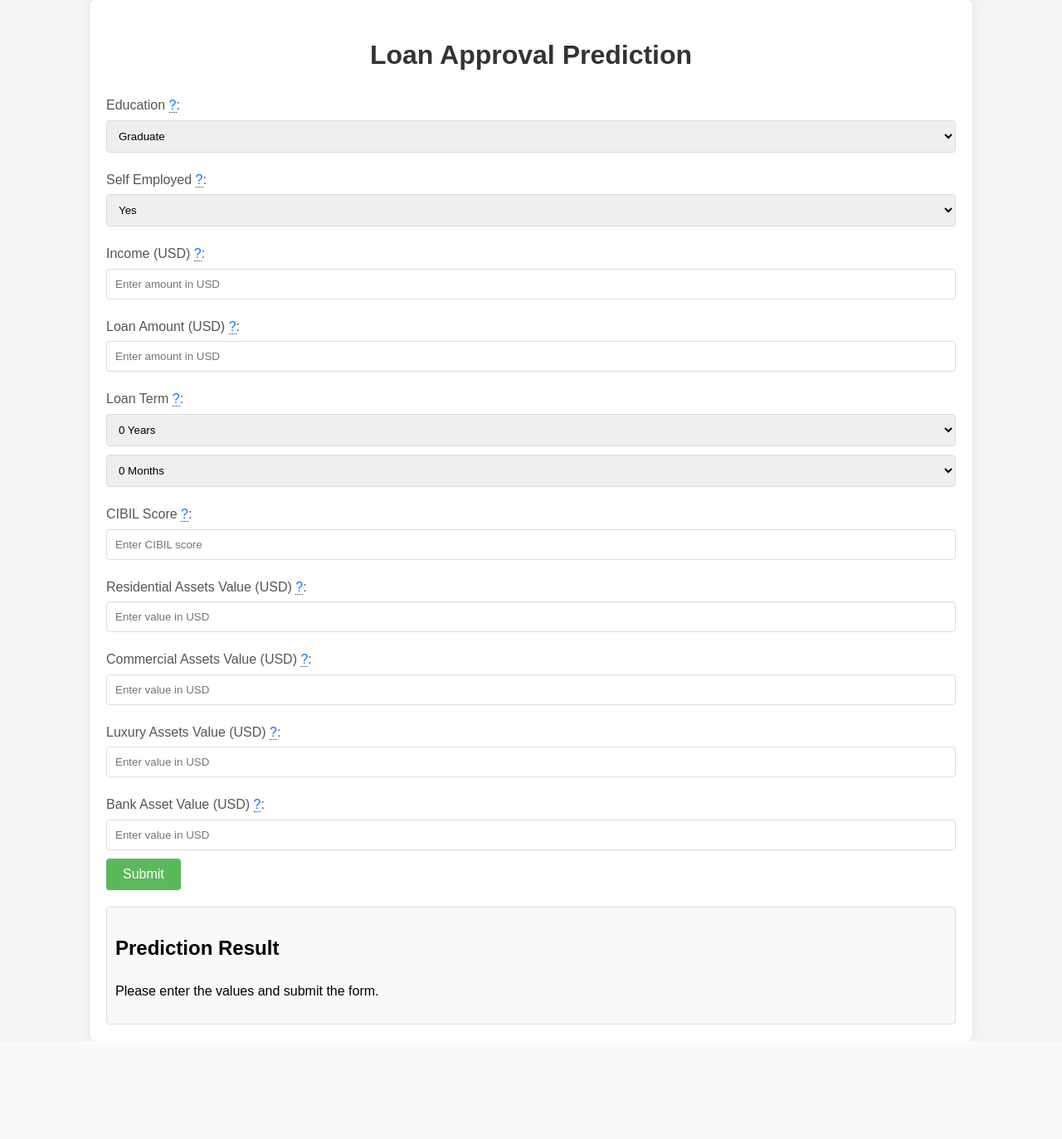
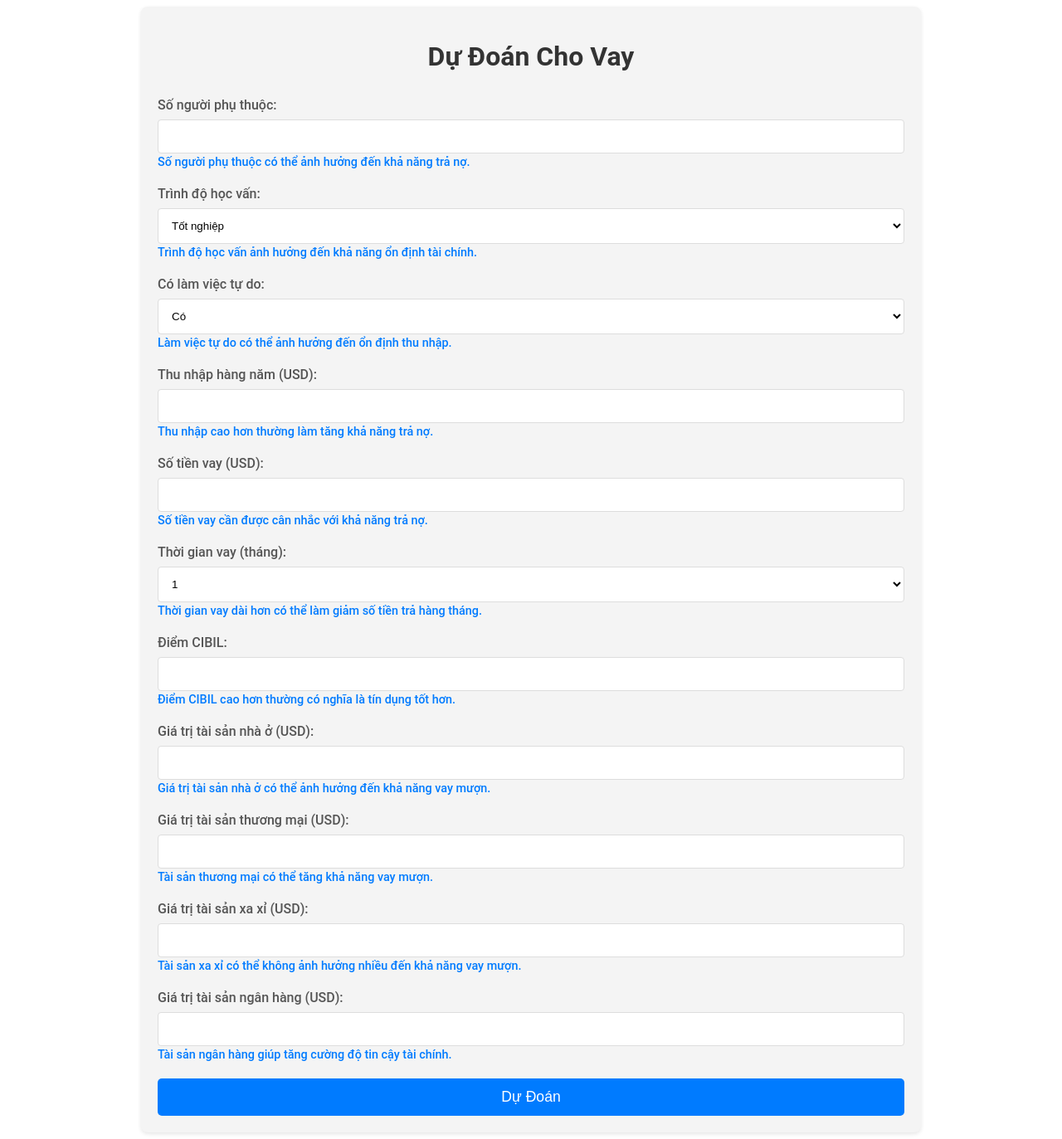
Before and after one commit to XIILO/Logicstic_Regression_Machine_Learning---Group-10, a Flask app: page / in a window 1280 px wide. Shown: the whole page at 83% size. Before the commit the page ends 1255 px from the top, so only its background shows below. Run offline with Flask 3, Linux system fonts and the light colour scheme; parts of the project's set-up code (start-up, migrations or seed data) failed here and were passed over.

Commit message:
Optimize Algorythm and Re_Organize Funcions

```diff
--- a/Static/style.css
+++ b/Static/style.css
@@ -1,88 +1,112 @@
-/* Cài đặt font và căn chỉnh chung */
-body {
-    font-family: Arial, sans-serif;
-    line-height: 1.6;
-    margin: 0;
-    padding: 0;
+/* Căn chỉnh container */
+.container {
+    width: 80%;
+    max-width: 900px;
+    margin: 0 auto;
+    padding: 20px;
+    font-family: 'Roboto', sans-serif;
     background-color: #f4f4f4;
+    border-radius: 8px;
+    box-shadow: 0 2px 5px rgba(0, 0, 0, 0.1);
 }
 
-/* Container chính */
-.container {
-    width: 80%;
-    margin: auto;
-    overflow: hidden;
-    padding: 20px;
-    background: #fff;
-    border-radius: 8px;
-    box-shadow: 0 0 10px rgba(0, 0, 0, 0.1);
+/* Tiêu đề chính */
+h1 {
+    text-align: center;
+    margin-bottom: 30px;
+    color: #333;
+    font-size: 2em;
+    font-weight: 600;
 }
 
-/* Tiêu đề */
-h1 {
-    text-align: center;
-    color: #333;
+/* Căn chỉnh form-group */
+.form-group {
+    margin-bottom: 20px;
 }
 
-/* Các nhãn và input */
+/* Nhãn */
 label {
     display: block;
-    margin: 10px 0 5px;
+    font-weight: 500;
+    margin-bottom: 8px;
     color: #555;
 }
 
-/* Selectbox và input */
-select, input[type="text"] {
+/* Input và select */
+input[type="text"],
+input[type="number"],
+select {
     width: 100%;
-    padding: 10px;
-    margin-bottom: 10px;
+    padding: 12px;
+    box-sizing: border-box;
     border: 1px solid #ddd;
     border-radius: 4px;
-    box-sizing: border-box;
+    background-color: #fff;
+    transition: border-color 0.3s, box-shadow 0.3s;
 }
 
-/* Button */
+input[type="text"]:focus,
+input[type="number"]:focus,
+select:focus {
+    border-color: #007bff;
+    box-shadow: 0 0 5px rgba(0, 123, 255, 0.3);
+    outline: none;
+}
+
+/* Tooltip */
+.tooltip {
+    display: inline-block;
+    position: relative;
+    cursor: pointer;
+    color: #007bff;
+    font-size: 0.9em;
+    font-weight: 500;
+}
+
+.tooltip::after {
+    content: attr(data-tooltip);
+    position: absolute;
+    bottom: 125%;
+    left: 50%;
+    transform: translateX(-50%);
+    background-color: #333;
+    color: #fff;
+    padding: 8px;
+    border-radius: 4px;
+    white-space: nowrap;
+    opacity: 0;
+    visibility: hidden;
+    transition: opacity 0.3s, visibility 0.3s;
+    font-size: 0.8em;
+    max-width: 250px;
+    text-align: center;
+}
+
+.tooltip:hover::after {
+    opacity: 1;
+    visibility: visible;
+}
+
+/* Nút submit */
 button {
-    background: #5cb85c;
-    color: #fff;
+    display: block;
+    width: 100%;
+    padding: 12px;
+    background-color: #007bff;
     border: none;
-    padding: 10px 20px;
-    border-radius: 4px;
+    color: white;
+    font-size: 1.1em;
     cursor: pointer;
-    font-size: 16px;
+    border-radius: 5px;
+    transition: background-color 0.3s, transform 0.3s;
 }
 
 button:hover {
-    background: #4cae4c;
+    background-color: #0056b3;
+    transform: translateY(-2px);
 }
 
-/* Kết quả dự đoán */
-.result {
-    margin-top: 20px;
-    padding: 10px;
-    background: #f9f9f9;
-    border: 1px solid #ddd;
-    border-radius: 4px;
+button:active {
+    background-color: #004494;
+    transform: translateY(0);
 }
-
-/* Chú thích */
-span[title] {
-    cursor: help;
-    border-bottom: 1px dotted #333;
-    color: #007bff;
-}
-
-span[title]:hover::after {
-    content: attr(title);
-    position: absolute;
-    background: #333;
-    color: #fff;
-    padding: 5px;
-    border-radius: 4px;
-    white-space: nowrap;
-    font-size: 12px;
-    top: 100%;
-    left: 0;
-    z-index: 1000;
-    box-shadow: 0 0 6px rgba(0, 0, 0, 0.1);
-}
--- a/Templates/index.html
+++ b/Templates/index.html
@@ -1,119 +1,130 @@
 <!DOCTYPE html>
-<html lang="en">
+<html lang="vi">
 <head>
     <meta charset="UTF-8">
     <meta name="viewport" content="width=device-width, initial-scale=1.0">
-    <title>Loan Approval Form</title>
-    <link rel="stylesheet" href="/static/style.css">
-    <script src="https://code.jquery.com/jquery-3.6.0.min.js"></script>
+    <title>Dự Đoán Cho Vay</title>
+    <link rel="stylesheet" href="{{ url_for('static', filename='style.css') }}">
+    <script>
+        function formatNumber(input) {
+            let value = input.value.replace(/,/g, '');
+            if (!isNaN(value)) {
+                input.value = parseFloat(value).toLocaleString('en-US');
+            }
+        }
+
+        function removeNonNumeric(input) {
+            input.value = input.value.replace(/[^0-9.,]/g, '');
+        }
+
+        document.addEventListener('DOMContentLoaded', () => {
+            const currencyInputs = document.querySelectorAll(
+                'input[type="text"][name="income_annum"], ' +
+                'input[name="loan_amount"], ' +
+                'input[name="residential_assets_value"], ' +
+                'input[name="commercial_assets_value"], ' +
+                'input[name="luxury_assets_value"], ' +
+                'input[name="bank_asset_value"]'
+            );
+
+            currencyInputs.forEach(input => {
+                input.addEventListener('input', () => {
+                    removeNonNumeric(input);
+                    formatNumber(input);
+                });
+            });
+        });
+
+        function submitForm(event) {
+            event.preventDefault(); // Ngăn chặn việc gửi biểu mẫu theo cách mặc định
+
+            const formData = new FormData(event.target);
+            fetch('/predict', {
+                method: 'POST',
+                body: formData
+            })
+            .then(response => response.text())
+            .then(data => {
+                document.getElementById('result').innerHTML = data;
+            })
+            .catch(error => {
+                console.error('Lỗi:', error);
+            });
+        }
+    </script>
 </head>
 <body>
     <div class="container">
-        <h1>Loan Approval Prediction</h1>
-        <form id="loanForm">
-            <!-- Selectbox cho các cột có lựa chọn có/không -->
-            <label for="education">Education <span title="Level of education: 1 = Graduate, 0 = Not Graduate">?</span>:</label>
-            <select id="education" name="education">
-                <option value="1">Graduate</option>
-                <option value="0">Not Graduate</option>
-            </select>
-
-            <label for="self_employed">Self Employed <span title="Employment status: 1 = Yes, 0 = No">?</span>:</label>
-            <select id="self_employed" name="self_employed">
-                <option value="1">Yes</option>
-                <option value="0">No</option>
-            </select>
-
-            <label for="income_annum">Income (USD) <span title="Annual income of the applicant">?</span>:</label>
-            <input type="text" id="income_annum" name="income_annum" placeholder="Enter amount in USD">
-
-            <label for="loan_amount">Loan Amount (USD) <span title="Total loan amount requested">?</span>:</label>
-            <input type="text" id="loan_amount" name="loan_amount" placeholder="Enter amount in USD">
-
-            <label for="loan_term">Loan Term <span title="Term of the loan in months">?</span>:</label>
-            <div class="loan-term">
-                <select id="loan_year" name="loan_year">
-                    <option value="0">0 Years</option>
-                    <option value="1">1 Year</option>
-                    <option value="2">2 Years</option>
-                    <option value="3">3 Years</option>
-                    <option value="4">4 Years</option>
-                    <option value="5">5 Years</option>
-                    <option value="6">6 Years</option>
-                    <option value="7">7 Years</option>
-                    <option value="8">8 Years</option>
-                    <option value="9">9 Years</option>
-                    <option value="10">10 Years</option>
+        <h1>Dự Đoán Cho Vay</h1>
+        <form onsubmit="submitForm(event)">
+            <div class="form-group">
+                <label for="no_of_dependents">Số người phụ thuộc:</label>
+                <input type="number" id="no_of_dependents" name="no_of_dependents" required>
+                <span class="tooltip">Số người phụ thuộc có thể ảnh hưởng đến khả năng trả nợ.</span>
+            </div>
+            <div class="form-group">
+                <label for="education">Trình độ học vấn:</label>
+                <select id="education" name="education">
+                    <option value="1">Tốt nghiệp</option>
+                    <option value="0">Chưa tốt nghiệp</option>
                 </select>
-                <select id="loan_month" name="loan_month">
-                    <option value="0">0 Months</option>
-                    <option value="1">1 Month</option>
-                    <option value="2">2 Months</option>
-                    <option value="3">3 Months</option>
-                    <option value="4">4 Months</option>
-                    <option value="5">5 Months</option>
-                    <option value="6">6 Months</option>
-                    <option value="7">7 Months</option>
-                    <option value="8">8 Months</option>
-                    <option value="9">9 Months</option>
-                    <option value="10">10 Months</option>
-                    <option value="11">11 Months</option>
+                <span class="tooltip">Trình độ học vấn ảnh hưởng đến khả năng ổn định tài chính.</span>
+            </div>
+            <div class="form-group">
+                <label for="self_employed">Có làm việc tự do:</label>
+                <select id="self_employed" name="self_employed">
+                    <option value="1">Có</option>
+                    <option value="0">Không</option>
                 </select>
+                <span class="tooltip">Làm việc tự do có thể ảnh hưởng đến ổn định thu nhập.</span>
             </div>
-
-            <label for="cibil_score">CIBIL Score <span title="Credit score of the applicant">?</span>:</label>
-            <input type="text" id="cibil_score" name="cibil_score" placeholder="Enter CIBIL score">
-
-            <label for="residential_assets_value">Residential Assets Value (USD) <span title="Value of residential assets">?</span>:</label>
-            <input type="text" id="residential_assets_value" name="residential_assets_value" placeholder="Enter value in USD">
-
-            <label for="commercial_assets_value">Commercial Assets Value (USD) <span title="Value of commercial assets">?</span>:</label>
-            <input type="text" id="commercial_assets_value" name="commercial_assets_value" placeholder="Enter value in USD">
-
-            <label for="luxury_assets_value">Luxury Assets Value (USD) <span title="Value of luxury assets">?</span>:</label>
-            <input type="text" id="luxury_assets_value" name="luxury_assets_value" placeholder="Enter value in USD">
-
-            <label for="bank_asset_value">Bank Asset Value (USD) <span title="Value of bank assets">?</span>:</label>
-            <input type="text" id="bank_asset_value" name="bank_asset_value" placeholder="Enter value in USD">
-
-            <button type="submit">Submit</button>
+            <div class="form-group">
+                <label for="income_annum">Thu nhập hàng năm (USD):</label>
+                <input type="text" id="income_annum" name="income_annum" required>
+                <span class="tooltip">Thu nhập cao hơn thường làm tăng khả năng trả nợ.</span>
+            </div>
+            <div class="form-group">
+                <label for="loan_amount">Số tiền vay (USD):</label>
+                <input type="text" id="loan_amount" name="loan_amount" required>
+                <span class="tooltip">Số tiền vay cần được cân nhắc với khả năng trả nợ.</span>
+            </div>
+            <div class="form-group">
+                <label for="loan_term">Thời gian vay (tháng):</label>
+                <select id="loan_term" name="loan_term">
+                    {% for i in range(1, 61) %}
+                        <option value="{{ i }}">{{ i }}</option>
+                    {% endfor %}
+                </select>
+                <span class="tooltip">Thời gian vay dài hơn có thể làm giảm số tiền trả hàng tháng.</span>
+            </div>
+            <div class="form-group">
+                <label for="cibil_score">Điểm CIBIL:</label>
+                <input type="number" id="cibil_score" name="cibil_score" required>
+                <span class="tooltip">Điểm CIBIL cao hơn thường có nghĩa là tín dụng tốt hơn.</span>
+            </div>
+            <div class="form-group">
+                <label for="residential_assets_value">Giá trị tài sản nhà ở (USD):</label>
+                <input type="text" id="residential_assets_value" name="residential_assets_value" required>
+                <span class="tooltip">Giá trị tài sản nhà ở có thể ảnh hưởng đến khả năng vay mượn.</span>
+            </div>
+            <div class="form-group">
+                <label for="commercial_assets_value">Giá trị tài sản thương mại (USD):</label>
+                <input type="text" id="commercial_assets_value" name="commercial_assets_value" required>
+                <span class="tooltip">Tài sản thương mại có thể tăng khả năng vay mượn.</span>
+            </div>
+            <div class="form-group">
+                <label for="luxury_assets_value">Giá trị tài sản xa xỉ (USD):</label>
+                <input type="text" id="luxury_assets_value" name="luxury_assets_value" required>
+                <span class="tooltip">Tài sản xa xỉ có thể không ảnh hưởng nhiều đến khả năng vay mượn.</span>
+            </div>
+            <div class="form-group">
+                <label for="bank_asset_value">Giá trị tài sản ngân hàng (USD):</label>
+                <input type="text" id="bank_asset_value" name="bank_asset_value" required>
+                <span class="tooltip">Tài sản ngân hàng giúp tăng cường độ tin cậy tài chính.</span>
+            </div>
+            <button type="submit">Dự Đoán</button>
         </form>
-
-        <div class="result">
-            <h2>Prediction Result</h2>
-            <p id="result">Please enter the values and submit the form.</p>
-        </div>
+        <div id="result"></div>
     </div>
-
-    <script>
-        // Hàm thêm dấu phân cách hàng nghìn
-        function formatNumber(num) {
-            return num.toString().replace(/\B(?=(\d{3})+(?!\d))/g, ",");
-        }
-
-        // Xử lý sự kiện khi người dùng nhập số
-        $('input[type="text"]').on('input', function () {
-            let value = $(this).val().replace(/,/g, ''); // Xóa dấu phân cách hiện tại
-            if ($.isNumeric(value)) {
-                $(this).val(formatNumber(value));
-            }
-        });
-
-        // Xử lý sự kiện gửi form
-        $('#loanForm').on('submit', function (e) {
-            e.preventDefault();
-            let year = $('#loan_year').val();
-            let month = $('#loan_month').val();
-            let totalMonths = parseInt(year) * 12 + parseInt(month);
-
-            // Tạo dữ liệu form với số tháng
-            let formData = $(this).serializeArray();
-            formData.push({ name: 'loan_term', value: totalMonths });
-
-            // Xử lý dữ liệu form và gửi yêu cầu AJAX nếu cần
-            console.log(formData);
-            $('#result').text('Form submitted successfully!');
-        });
-    </script>
 </body>
 </html>
--- a/app.py
+++ b/app.py
@@ -1,94 +1,122 @@
+from flask import Flask, request, render_template
 import pandas as pd
+import numpy as np
 from sklearn.preprocessing import MinMaxScaler
-import numpy as np
-from flask import Flask, request, render_template, jsonify
+from sklearn.model_selection import train_test_split
+import sys
+
+sys.stdout.reconfigure(encoding="utf-8")
 
 app = Flask(__name__)
 
-# Đọc dữ liệu từ file CSV
+# GIAI ĐOẠN 1: TIỀN XỬ LÝ DATASET
+def preprocess_data(file_path):
+    data = pd.read_csv(file_path)
+    data = data.drop('loan_id', axis=1)
+    data.columns = data.columns.str.strip()
+    data['self_employed'] = data['self_employed'].str.strip()
+    data['education'] = data['education'].str.strip()
+    data['loan_status'] = data['loan_status'].str.strip()
+    data['education'] = data['education'].map({'Graduate': 1, 'Not Graduate': 0})
+    data['self_employed'] = data['self_employed'].map({'Yes': 1, 'No': 0})
+    data['loan_status'] = data['loan_status'].map({'Approved': 1, 'Rejected': 0})
+    data.insert(0, 'bias', 1)
+
+    if data.isna().sum().sum() > 0:
+        raise ValueError("Dữ liệu chứa giá trị NaN")
+
+    scaler = MinMaxScaler()
+    feature_columns = ['no_of_dependents', 'education', 'self_employed', 'income_annum',
+                        'loan_amount', 'loan_term', 'cibil_score', 'residential_assets_value',
+                        'commercial_assets_value', 'luxury_assets_value', 'bank_asset_value']
+    data[feature_columns] = scaler.fit_transform(data[feature_columns])
+
+    return data, scaler
+
+def train_model(data):
+    features_data = data[['bias', 'no_of_dependents', 'education', 'self_employed',
+                          'income_annum', 'loan_amount', 'loan_term', 'cibil_score',
+                          'residential_assets_value', 'commercial_assets_value',
+                          'luxury_assets_value', 'bank_asset_value']]
+    lables_data = data['loan_status']
+
+    features_training, features_testing, lables_training, lables_testing = train_test_split(
+        features_data, lables_data, test_size=0.1, random_state=42
+    )
+
+    def sigmoidf(z):
+        return 1 / (1 + np.exp(-z))
+
+    def predictf(features, weights):
+        return sigmoidf(np.dot(features, weights))
+
+    def log_lossf(y_true, y_pred):
+        epsilon = 1e-15
+        y_pred = np.clip(y_pred, epsilon, 1 - epsilon)
+        m = len(y_true)
+        return - (1 / m) * np.sum(y_true * np.log(y_pred) + (1 - y_true) * np.log(1 - y_pred))
+
+    def gradient_descent(features, labels, weights, learning_rate, iterations):
+        m = len(labels)
+        for i in range(iterations):
+            y_pred = predictf(features, weights)
+            gradient = np.dot(features.T, (y_pred - labels)) / m
+            weights -= learning_rate * gradient
+            if i % 100 == 0:
+                loss = log_lossf(labels, y_pred)
+                print(f"Iteration {i}: Loss = {loss}")
+        return weights
+
+    weights = np.zeros(features_training.shape[1])
+    learning_rate = 0.001
+    iterations = 1000
+    weights = gradient_descent(features_training, lables_training, weights, learning_rate, iterations)
+
+    y_pred_testing = predictf(features_testing, weights)
+    y_pred_testing = [1 if i > 0.5 else 0 for i in y_pred_testing]
+
+    def accuracy(y_true, y_pred):
+        return np.mean(y_true == y_pred)
+
+    accuracy_score = accuracy(lables_testing, y_pred_testing)
+    print(f"Accuracy: {accuracy_score * 100}%")
+
+    return weights, predictf
+
 file_path = "C:/Users/lebin/Downloads/Loan_Approval/Training/loan_approval_dataset.csv"
-data = pd.read_csv(file_path)
-print(data.head(5))
-
-# Ánh xạ các giá trị chuỗi sang số
-data['education'] = data['education'].map({'Graduate': 1, 'Not Graduate': 0})
-data['self_employed'] = data['self_employed'].map({'Yes': 1, 'No': 0})
-data['loan_status'] = data['loan_status'].map({'Approved': 1, 'Rejected': 0})
-print(data.head(5))
-
-print(data.isna().sum())
-# Chọn các cột cần chuẩn hóa, bao gồm cả các cột mới
-columns_to_normalize = [
-    'no_of_dependents', 'income_annum', 'loan_amount',
-    'loan_term', 'cibil_score', 'residential_assets_value',
-    'commercial_assets_value', 'luxury_assets_value', 'bank_asset_value'
-]
-
-# Sử dụng Min-Max Scaling, đưa dữ liệu trong các cột nằm trong khoảng 0 - 1
-scaler = MinMaxScaler()
-data[columns_to_normalize] = scaler.fit_transform(data[columns_to_normalize])
-
-# Tách các đặc trưng và nhãn
-X = np.array(data.drop(['loan_id', 'loan_status'], axis=1).values, dtype=float)
-y = np.array(data['loan_status'].values, dtype=float)
-
-# Thêm cột bias (cột toàn giá trị 1) vào x
-X = np.insert(X, 0, 1, axis=1)
-
-# Khởi tạo tham số theta
-theta = np.zeros(X.shape[1])
-
-# Cài đặt hàm sigmoid
-def sigmoid(z):
-    return 1 / (1 + np.exp(-z))
-
-# Cài đặt hàm chi phí (cost function)
-def cost_function(X, y, theta):
-    m = len(y)
-    h = sigmoid(X @ theta)
-    cost = (-1/m) * (y.T @ np.log(h) + (1 - y).T @ np.log(1 - h))
-    return cost
-
-# Cài đặt Gradient Descent
-def gradient_descent(X, y, theta, learning_rate, iterations):
-    m = len(y)
-    for _ in range(iterations):
-        gradient = (1/m) * X.T @ (sigmoid(X @ theta) - y)
-        theta -= learning_rate * gradient
-    return theta
-
-# Huấn luyện mô hình
-theta = gradient_descent(X, y, theta, learning_rate=0.01, iterations=2000)
-
-# Dự đoán và thiết lập ngưỡng
-def predict(X, theta, threshold=0.5):
-    return sigmoid(X @ theta) >= threshold
+data, scaler = preprocess_data(file_path)
+model_weights, predictf = train_model(data)
 
 @app.route('/')
-def home():
+def index():
     return render_template('index.html')
 
 @app.route('/predict', methods=['POST'])
-def predict_loan():
-    input_data = request.form.to_dict()
-    input_df = pd.DataFrame([input_data])
-    input_df['education'] = input_df['education'].map({'Graduate': 1, 'Not Graduate': 0})
-    input_df['self_employed'] = input_df['self_employed'].map({'Yes': 1, 'No': 0})
+def predict():
+    try:
+        data = {
+            'no_of_dependents': float(request.form['no_of_dependents']),
+            'education': int(request.form['education']),
+            'self_employed': int(request.form['self_employed']),
+            'income_annum': float(request.form['income_annum'].replace(',', '')),
+            'loan_amount': float(request.form['loan_amount'].replace(',', '')),
+            'loan_term': int(request.form['loan_term']),
+            'cibil_score': float(request.form['cibil_score']),
+            'residential_assets_value': float(request.form['residential_assets_value'].replace(',', '')),
+            'commercial_assets_value': float(request.form['commercial_assets_value'].replace(',', '')),
+            'luxury_assets_value': float(request.form['luxury_assets_value'].replace(',', '')),
+            'bank_asset_value': float(request.form['bank_asset_value'].replace(',', ''))
+        }
+        input_data = pd.DataFrame([data])
+        input_data = scaler.transform(input_data)
+        input_data = np.insert(input_data, 0, 1, axis=1)  # Thêm cột bias
+        prediction = predictf(input_data, model_weights)
+        result = "Được chấp thuận" if prediction[0] > 0.5 else "Bị từ chối"
+        return f'Kết quả dự đoán: {result}'
+    except ValueError as e:
+        return f'Lỗi dữ liệu đầu vào: {str(e)}'
+    except Exception as e:
+        return f'Lỗi không xác định: {str(e)}'
 
-    # Chuyển đổi các giá trị đầu vào thành số thực
-    for column in columns_to_normalize:
-        input_df[column] = pd.to_numeric(input_df[column])
-
-    input_df[columns_to_normalize] = scaler.transform(input_df[columns_to_normalize])
-    input_df.insert(0, 'bias', 1)
-
-    # Đảm bảo số lượng cột khớp với mô hình
-    if input_df.shape[1] != len(theta):
-        return render_template('index.html', prediction_text='Error: Input data does not match model dimensions.')
-
-    prediction = predict(input_df.values, theta)
-    return render_template('index.html', prediction_text='Loan Status: {}'.format('Approved' if prediction[0] else 'Rejected'))
-
-# Thêm dòng này vào cuối file
 if __name__ == '__main__':
-    app.run(host='0.0.0.0', port=5000, debug=True)
+    app.run(debug=True)
```
Also changed, not shown: Logicstic_Regression_Model.py (+47 -58 lines).
